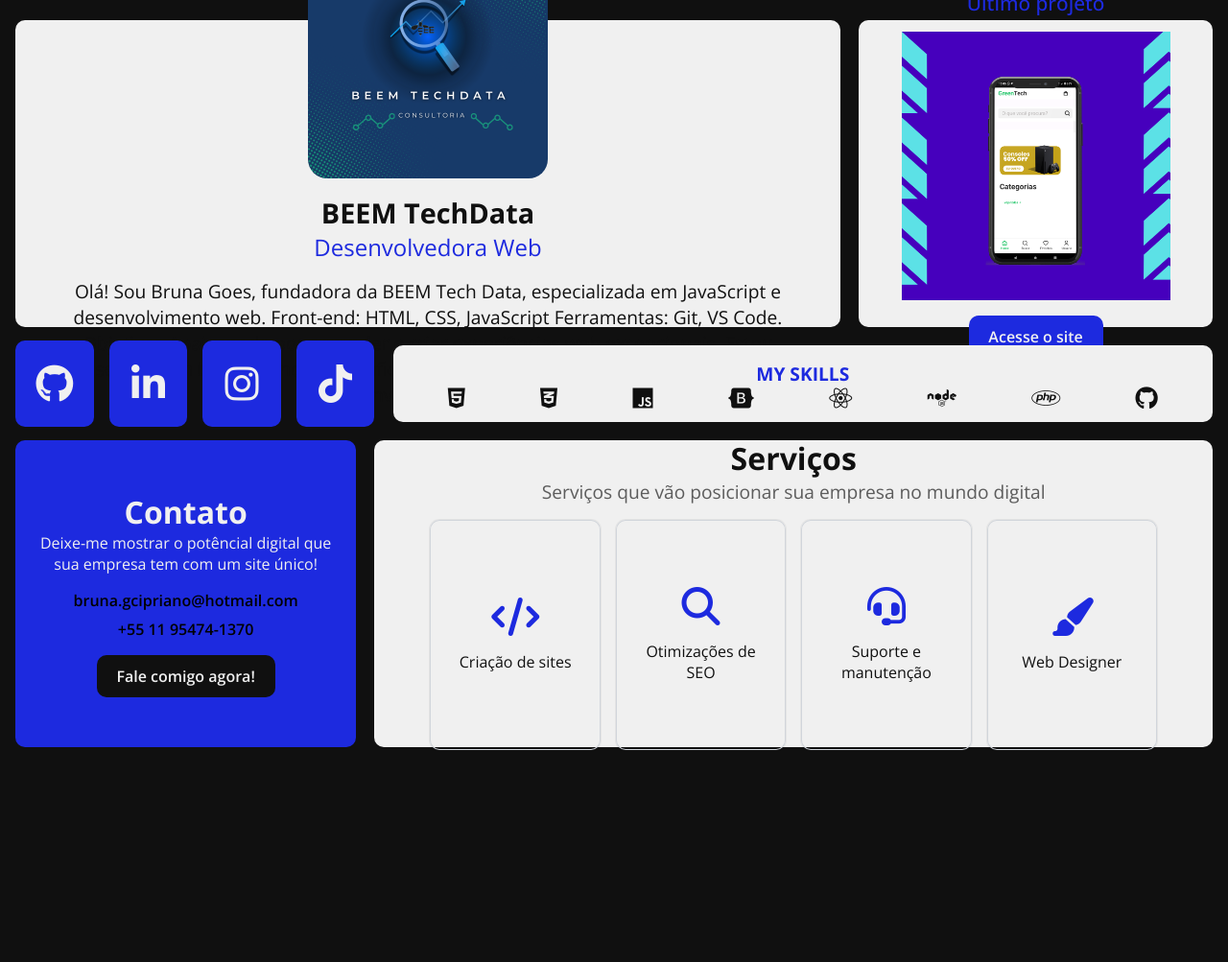
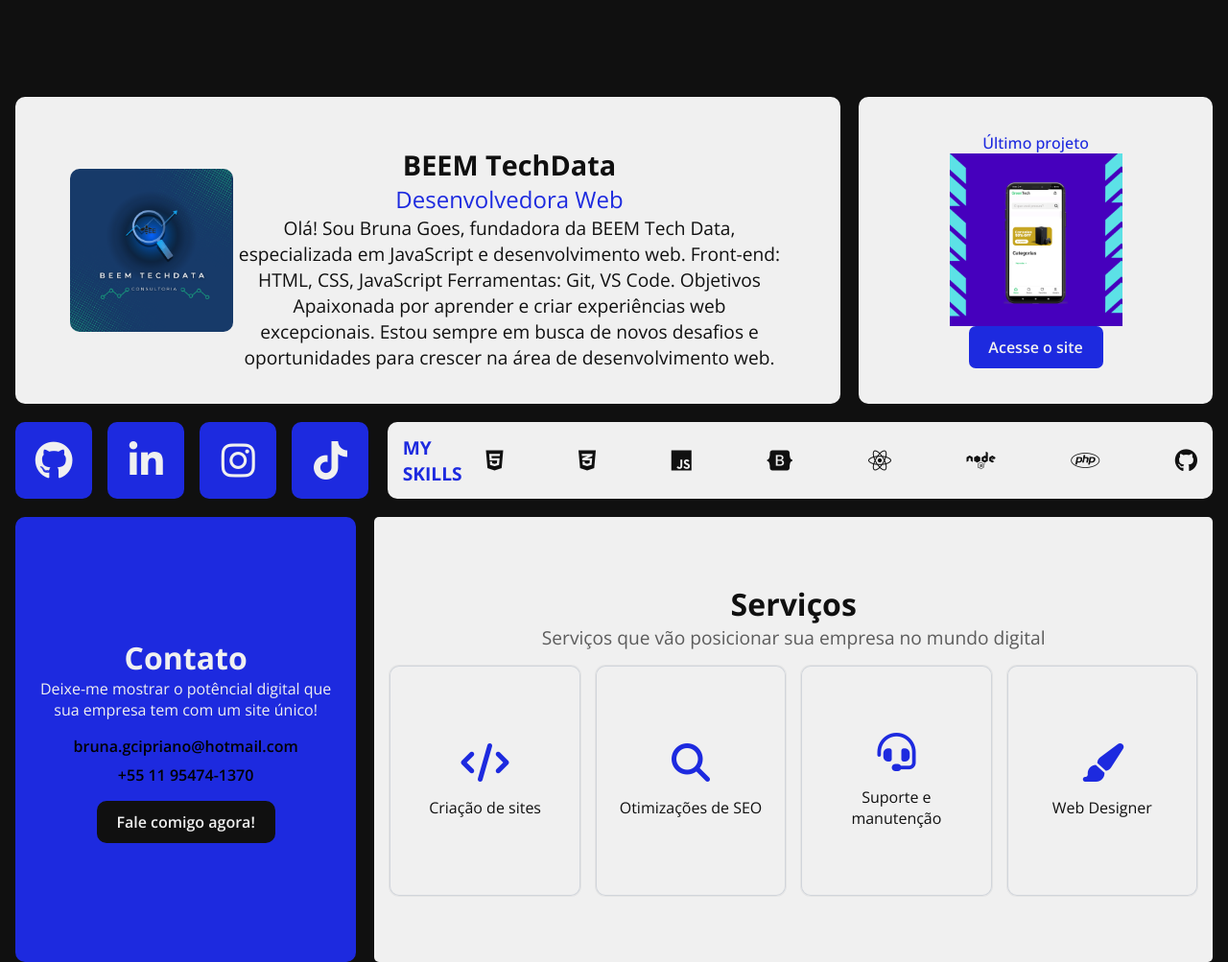
Before and after one commit to BrunaGoes7/portfolio, a plain HTML site: page index.html in a window 1280 px wide. Shown: the whole page at 96% size. Before the commit the page ends 800 px from the top, so only its background shows below. Drawn offline with nearby package versions, Linux system fonts and the light colour scheme.

Commit message:
Adicionando Alteração

```diff
--- a/css/responsive.css
+++ b/css/responsive.css
@@ -6,7 +6,7 @@
 
 @media (min-width: 1000px) {
     body {
-        height: 100vh;
+        height: 120vh;
     }
 
     /*Widget 1*/
@@ -64,12 +64,12 @@
 
     .contato {
         width: 30%;
-        height: 100%;
+        height: 145%;
     }
 
     .servicos {
         width: 70%;
-        height: 100%;
+        height: 145%;
     }
 
     .servicos-box {
--- a/css/style.css
+++ b/css/style.css
@@ -75,7 +75,7 @@ body {
     max-width: 90%;
     height: 100%;
     display: flex;
-    flex-direction: column;
+    flex-direction:row;
     align-items: center;
     justify-content: center;
 }
@@ -87,8 +87,8 @@ body {
 }
 
 .img-user img {
-    width: 250px;
-    border-radius: 20px;
+    width: 170px;
+    border-radius: 10px;
 }
 
 .info-user {
@@ -114,7 +114,6 @@ body {
 
 .info-user p {
     margin-top: auto;
-    padding-top: 1rem;
     font-size: 1rem;
     color: var(--color-black);
 }
@@ -141,20 +140,20 @@ body {
 }
 
 .text-projeto {
-    font-size: 1.3rem;
+    font-size: 1rem;
     font-weight: 500;
     color: var(--color-destaque);
 }
 
 .img-projeto {
-    padding-top: 1rem;
+
     display: flex;
     align-items: center;
     justify-content: center;
 }
 
 .img-projeto img {
-    width: 280px;
+    width: 180px;
 }
 
 .btn-projeto {
@@ -163,7 +162,7 @@ body {
     align-items: center;
     justify-content: center;
     text-align: center;
-    padding-top: 1rem;
+
 }
 
 .btn {
@@ -171,7 +170,7 @@ body {
     color: var(--color-white);
     font-weight: 600;
     padding: .7rem 1.3rem;
-    border-radius: 10px;
+    border-radius: 7px;
     text-decoration: none;
 }
 
@@ -201,8 +200,8 @@ body {
 
 .box-social {
     background-color: var(--color-destaque);
-    height: 90px;
-    width: 90px;
+    height: 80px;
+    width: 80px;
     border-radius: 10px;
     display: flex;
     align-items: center;
@@ -225,7 +224,7 @@ body {
     height: 100%;
     width: 100%;
     display: flex;
-    flex-direction: column;
+    flex-direction:row;
     justify-content: space-around;
     align-items: center;
 }
@@ -302,16 +301,16 @@ body {
 /************** Serviços*/
 .servicos {
     width: 100%;
-    border-radius: 10px;
-    display: flex;
+    border-radius: 5px;
+    display:flex;
     align-items: center;
     justify-content: center;
 }
 
 .content-servicos {
     width: 100%;
-    max-width: 90%;
-    display: flex;
+    max-width: 100%;
+    display:flex;
     flex-direction: column;
     align-items: center;
     justify-content: center;
```
